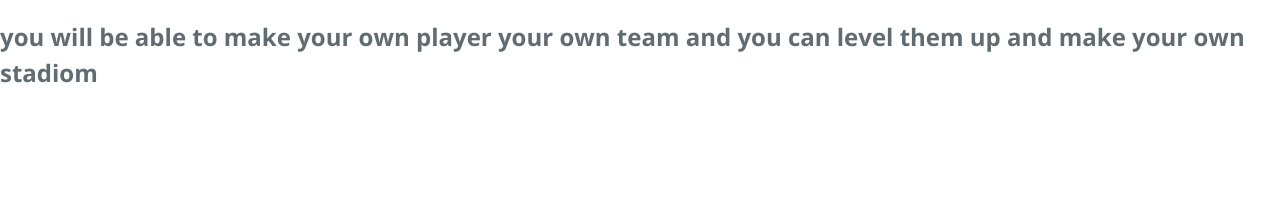
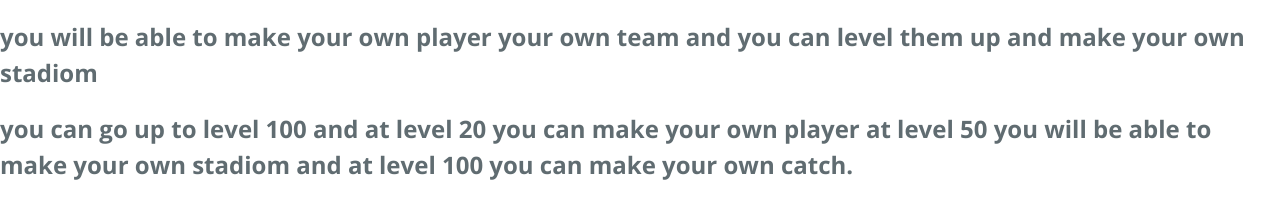
Before and after one commit to bannistercom/football, a plain HTML site: page index.html in a window 1280 px wide. Shown: the part 72-290 px from the top of the page. Drawn offline with nearby package versions, Linux system fonts and the light colour scheme.

Commit message:
Update index.html

```diff
--- a/index.html
+++ b/index.html
@@ -12,5 +12,6 @@
   <body>
   <h1>footballcool</h1>
   <h2>you will be able to make your own player your own team and you can level them up and make your own stadiom</h2>
+  <h2>you can go up to level 100 and at level 20 you can make your own player at level 50 you will be able to make your own stadiom and at level 100 you can make your own catch.</h2>
   </body>
 </html>
```
